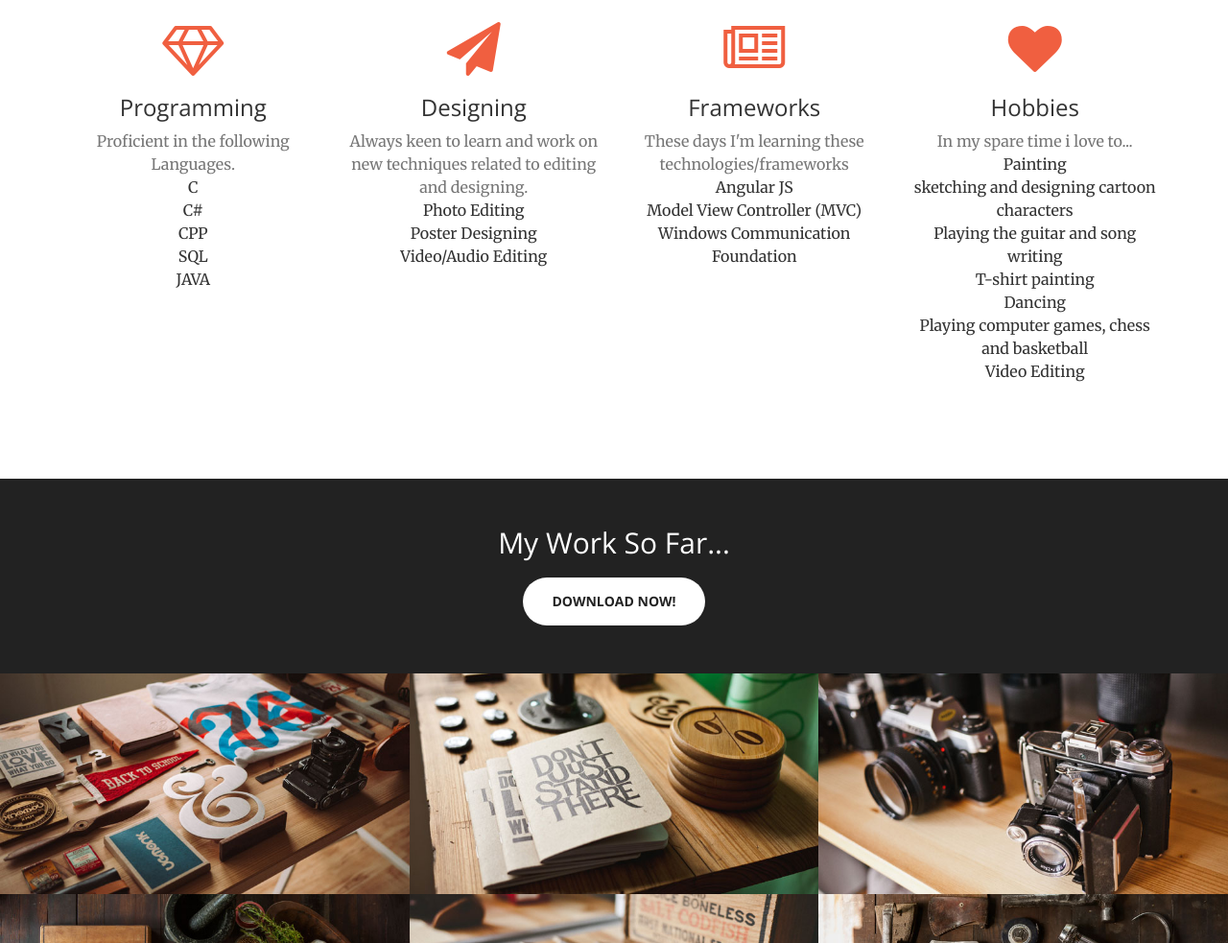
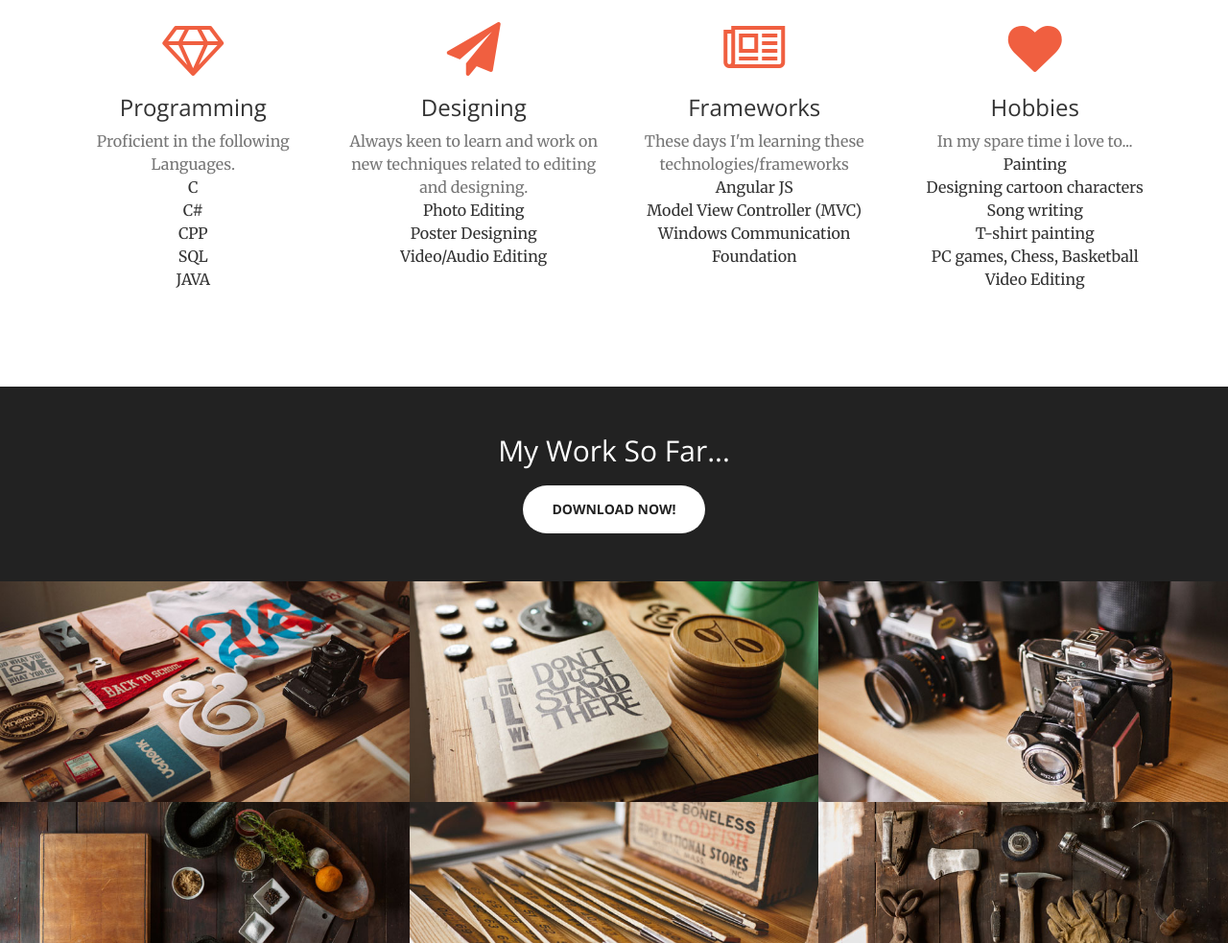
Before and after one commit to Saikat-Das/Saikat-Das, a website: page index.html in a window 1280 px wide. Shown: the part 1483-2466 px from the top of the page at 96% size. Drawn offline with nearby package versions, Linux system fonts and the light colour scheme.

Commit message:
Update index.html

```diff
--- a/index.html
+++ b/index.html
@@ -135,11 +135,10 @@
                         <h3>Hobbies</h3>
                         <p class="text-muted">In my spare time i love to...</p>
                         <p>Painting</p>
-                        <p>sketching and designing cartoon characters</p>
-                        <p> Playing the guitar and song writing</p>
+                        <p>Designing cartoon characters</p>
+                        <p> Song writing</p>
                         <p>T-shirt painting</p>
-                        <p>Dancing</p>
-                        <p> Playing computer games, chess and basketball</p>
+                        <p> PC games, Chess, Basketball</p>
                         <p>Video Editing</p>
                     </div>
                 </div>
```
